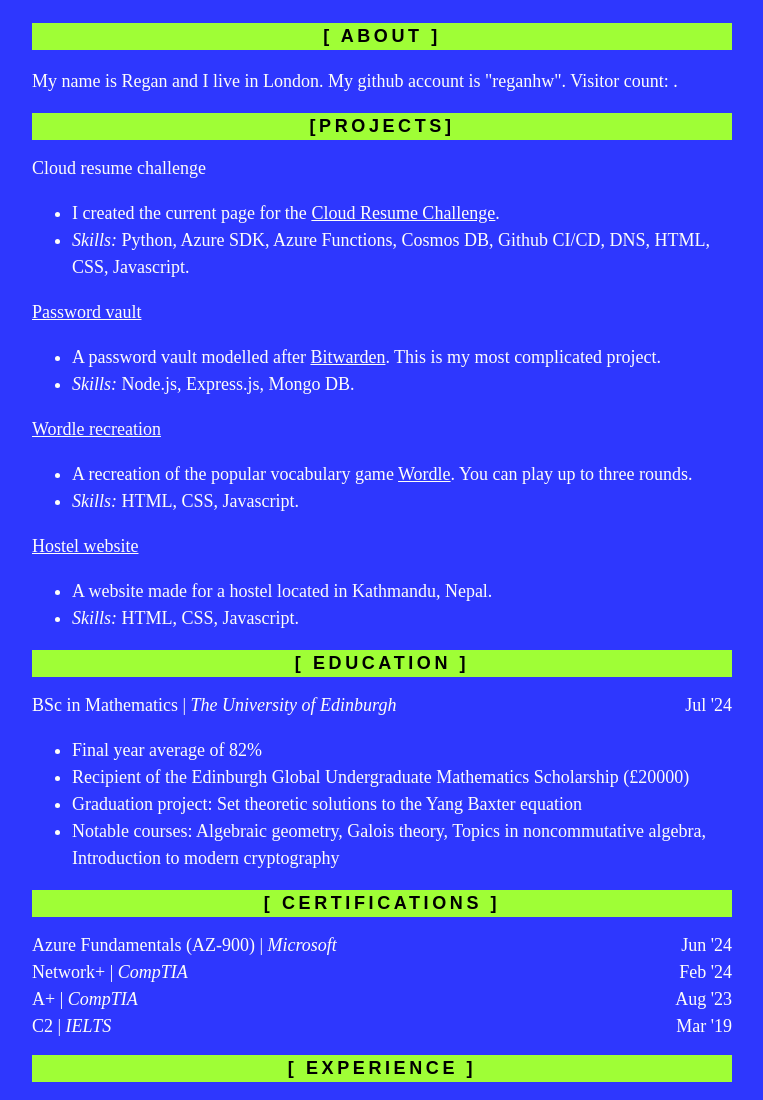
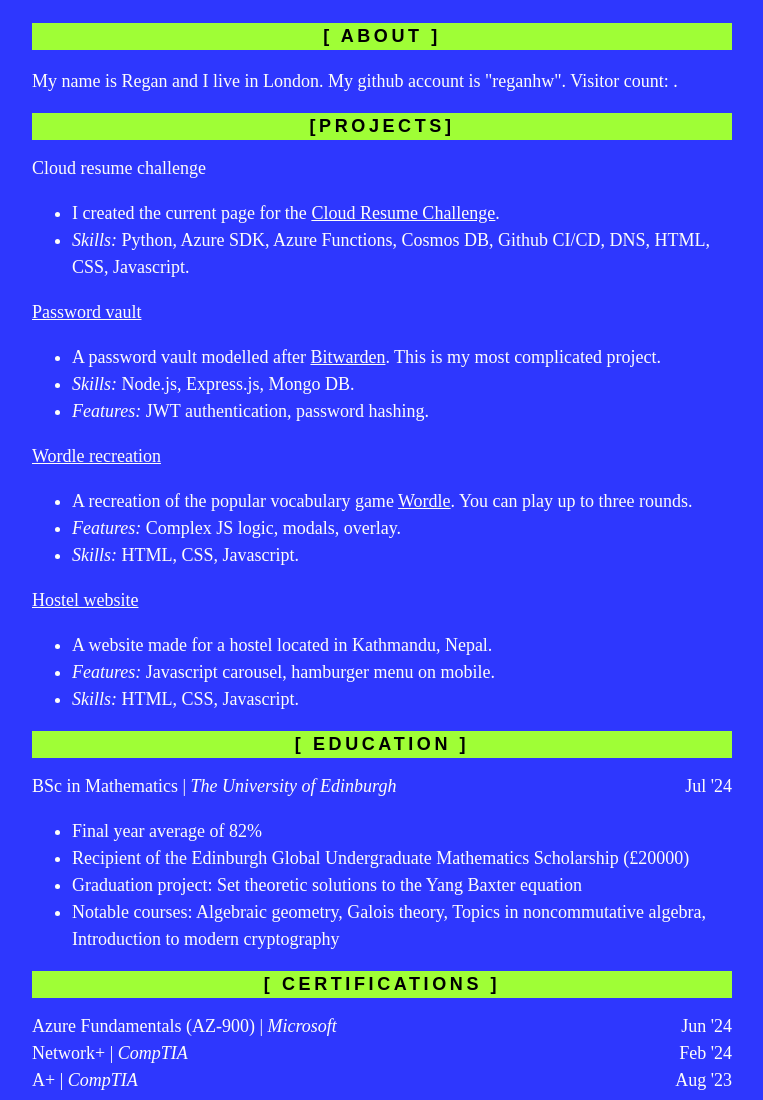
Before and after one commit to reganhw/cloud-resume, a plain HTML site: page frontend/index.html in a window 1280 px wide. Shown: the top 1100 px of the page, without its empty margins (258-1021 px from the left). Drawn offline with Linux system fonts and the light colour scheme; no server answers.

Commit message:
Added features for projects.

```diff
--- a/frontend/index.html
+++ b/frontend/index.html
@@ -41,6 +41,7 @@
                             <a href = "https://bitwarden.com/">Bitwarden</a>. This is my most complicated project.</li>
 
                         <li> <i>Skills:</i> Node.js, Express.js, Mongo DB.</li>
+                        <li><i>Features:</i> JWT authentication, password hashing.</li>
                     </ul>
                 </div>
             </div>
@@ -52,6 +53,7 @@
                 <div class = "item-content">
                     <ul>
                         <li>A recreation of the popular vocabulary game <a href = "https://www.nytimes.com/games/wordle/index.html">Wordle</a>. You can play up to three rounds.</li>
+                        <li><i>Features:</i> Complex JS logic, modals, overlay. </li>
                         <li> <i>Skills:</i> HTML, CSS, Javascript.</li>
                     </ul>
                 </div>
@@ -64,6 +66,7 @@
                 <div class = "item-content">
                     <ul>
                         <li>A website made for a hostel located in Kathmandu, Nepal.</li>
+                        <li><i>Features:</i> Javascript carousel, hamburger menu on mobile.</li>
                         <li> <i>Skills:</i> HTML, CSS, Javascript.</li>
                     </ul>
                 </div>
```
